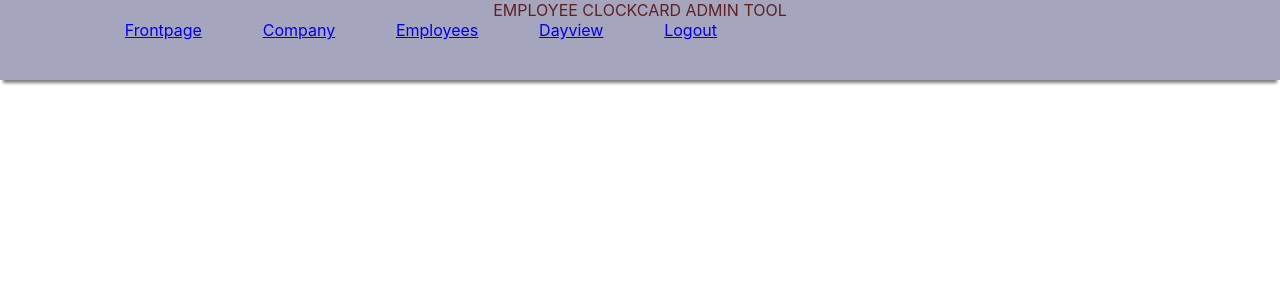
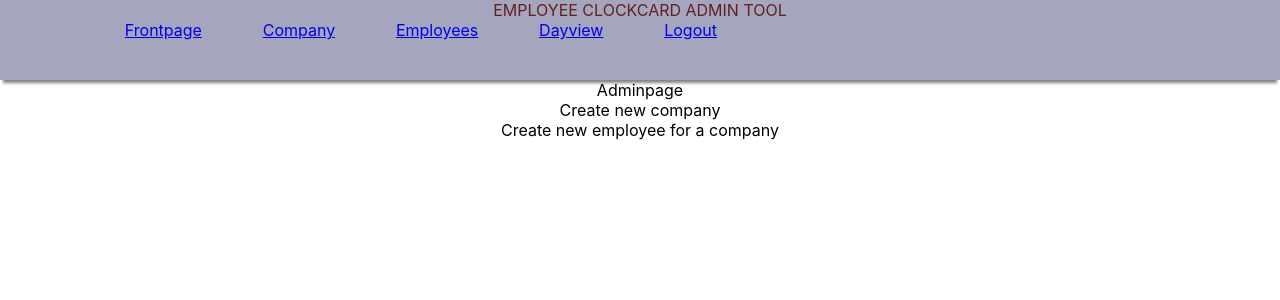
Before and after one commit to sampotv/clockcard, a React (Create React App) app: page /adminpage in a window 1280 px wide. Shown: the top 300 px of the page. Built offline with nearby package versions, Linux system fonts and the light colour scheme.

Commit message:
added admin page, admin to create new companies and employees

```diff
--- a/src/App.js
+++ b/src/App.js
@@ -7,6 +7,7 @@ import Company from './Components/Company';
 import EmployeeView from './Components/EmployeeView';
 import Sidebar from './Components/Sidebar';
 import EmployeePage from './Components/EmployeePage';
+import Adminpage from './Components/Adminpage';
 
 function App() {
   return (
@@ -18,6 +19,7 @@ function App() {
           <Route path = "/Company" element = { < Company />} />
           <Route path = "/Employees" element = { <EmployeeView/> } />
           <Route path = '/employee/:idUser' element = { <EmployeePage/> } />
+          <Route path = '/adminpage' element = { <Adminpage/> } />
         </Routes>
         </BrowserRouter>
     </div>
--- /dev/null
+++ b/src/Components/Adminpage.js
@@ -0,0 +1,13 @@
+import React from 'react'
+
+function Adminpage() {
+  return (
+    <div>
+    <div>Adminpage</div>
+    <div>Create new company</div>
+    <div>Create new employee for a company</div>
+    </div>
+  )
+}
+
+export default Adminpage
```
Also changed, not shown: 1 other file (tests, documents, lock files or other folders).
